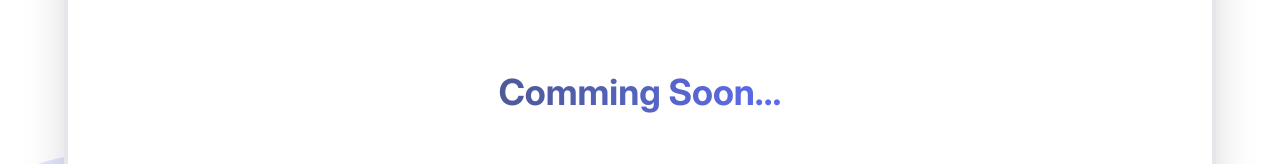
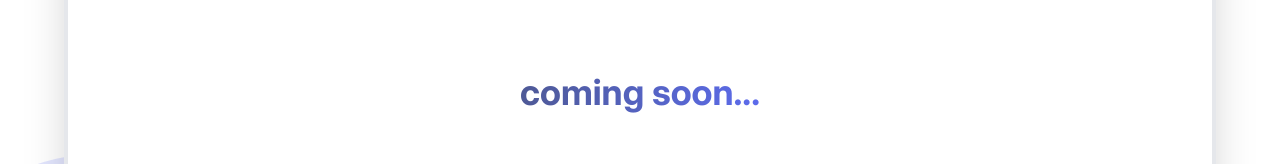
Before and after one commit to abolfazlj10/essinitial-idioms-in-english, a Next.js app: page /archive in a window 1280 px wide. Shown: the part 308-472 px from the top of the page. Built offline with nearby package versions, Linux system fonts and the light colour scheme.

Commit message:
correct coming soon text

```diff
--- a/src/app/archive/page.tsx
+++ b/src/app/archive/page.tsx
@@ -2,7 +2,7 @@
     return(
         <div className="flex justify-center items-center h-full">
             <div className="text-4xl font-bold">
-                <span className="bg-gradient-to-r from-[#4e5996] to-primaryColor bg-clip-text text-transparent">Comming Soon...</span>
+                <span className="bg-gradient-to-r from-[#4e5996] to-primaryColor bg-clip-text text-transparent">coming soon...</span>
             </div>
         </div>
     )
--- a/src/app/book/page.tsx
+++ b/src/app/book/page.tsx
@@ -2,7 +2,7 @@
     return(
         <div className="flex justify-center items-center h-full">
             <div className="text-4xl font-bold">
-                <span className="bg-gradient-to-r from-[#4e5996] to-primaryColor bg-clip-text text-transparent">Comming Soon...</span>
+                <span className="bg-gradient-to-r from-[#4e5996] to-primaryColor bg-clip-text text-transparent">coming soon...</span>
             </div>
         </div>
     )
--- a/src/app/cards/page.tsx
+++ b/src/app/cards/page.tsx
@@ -2,7 +2,7 @@
     return(
         <div className="flex justify-center items-center h-full">
             <div className="text-4xl font-bold">
-                <span className="bg-gradient-to-r from-[#4e5996] to-primaryColor bg-clip-text text-transparent">Comming Soon...</span>
+                <span className="bg-gradient-to-r from-[#4e5996] to-primaryColor bg-clip-text text-transparent">coming soon...</span>
             </div>
         </div>
     )
```
